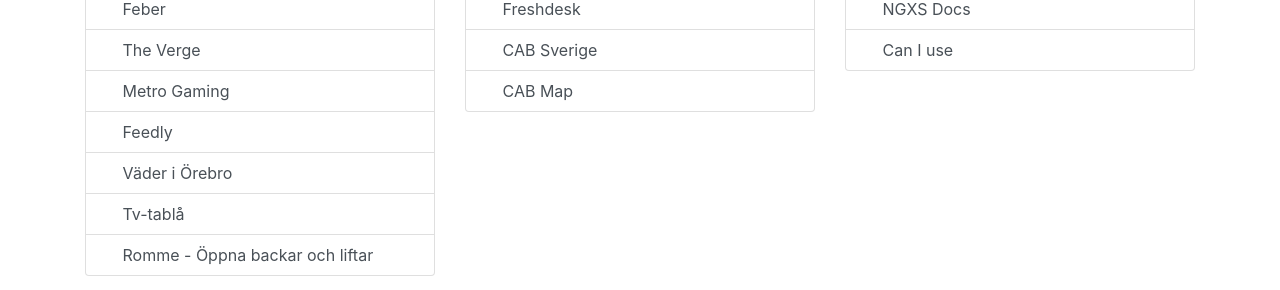
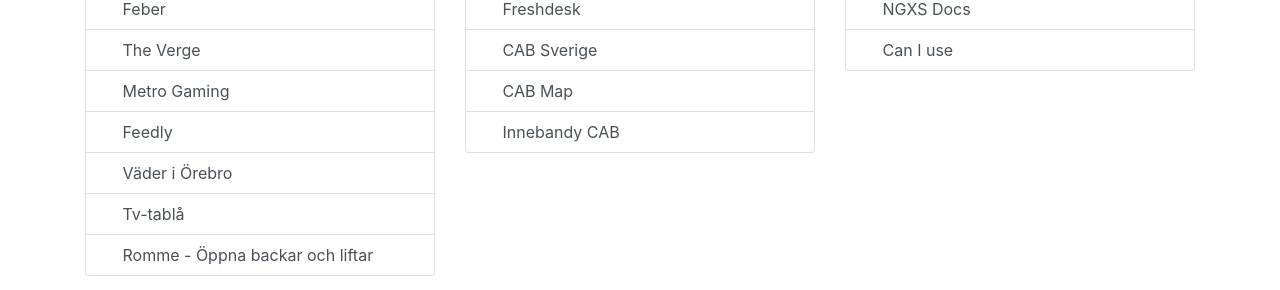
Before and after one commit to larsabrasha/bookmarks, a Jekyll site: the page built from index.html, in a window 1280 px wide. Shown: the part 248-538 px from the top of the page. Built offline with Jekyll 4.4.1, drawn with Linux system fonts in a browser that asks for light colours.

Commit message:
Innebandy

```diff
--- a/_data/bookmarks.json
+++ b/_data/bookmarks.json
@@ -96,6 +96,11 @@
             "title": "CAB Map",
             "url": "https://cabmap.azurewebsites.net/",
             "favicon_domain": "cabmap.azurewebsites.net"
+          },
+          {
+            "title": "Innebandy CAB",
+            "url": "http://www.bokat.se/eventInfoOpen.jsp?eventId=51349155448476",
+            "favicon_domain": "bokat.se"
           }
         ]
       },
```
